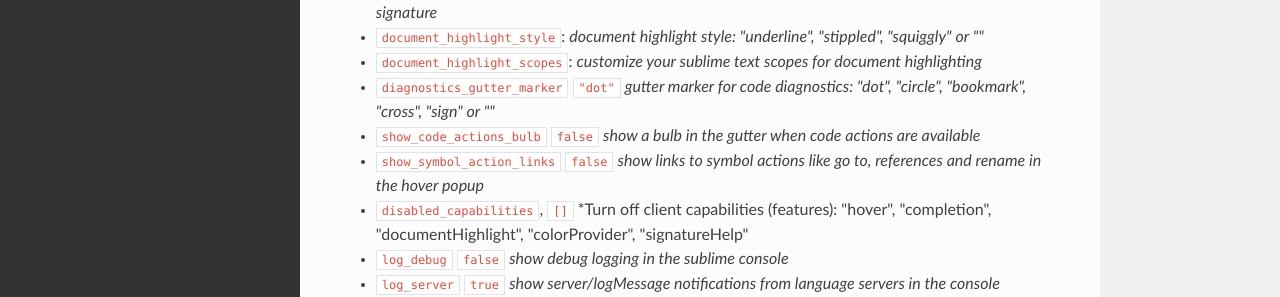
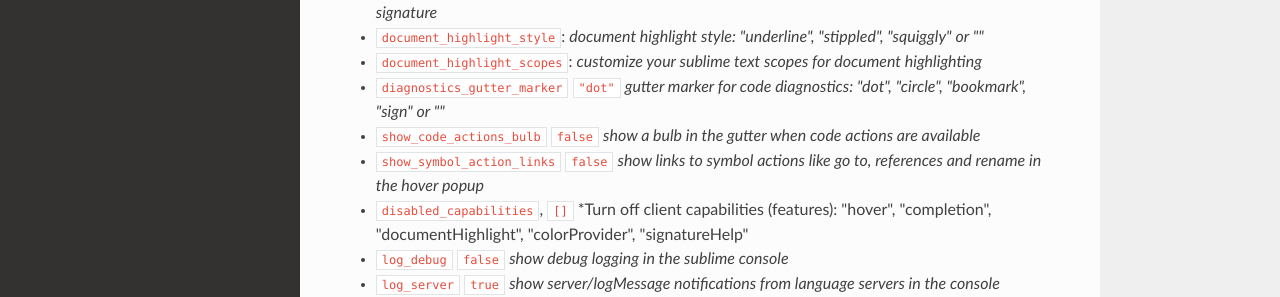
Before and after one commit to sublimelsp/LSP, an MkDocs documentation site: the page built from docs/features.md, in a window 1280 px wide and 900 px high, scrolled down 1678 px. Shown: the part 400-697 px from the top of the window. Built offline with MkDocs 1.6.1, drawn with Linux system fonts in a browser that asks for light colours; nearby versions of some CDN libraries.

Commit message:
Remove 'cross' from diagnostic icon options

```diff
--- a/docs/features.md
+++ b/docs/features.md
@@ -82,7 +82,7 @@ Add these settings to your Sublime settings, Syntax-specific settings and/or in
 * `highlight_active_signature_parameter`: *highlight the active parameter of the currently active signature*
 * `document_highlight_style`: *document highlight style: "underline", "stippled", "squiggly" or ""*
 * `document_highlight_scopes`: *customize your sublime text scopes for document highlighting*
-* `diagnostics_gutter_marker` `"dot"` *gutter marker for code diagnostics: "dot", "circle", "bookmark", "cross", "sign" or ""*
+* `diagnostics_gutter_marker` `"dot"` *gutter marker for code diagnostics: "dot", "circle", "bookmark", "sign" or ""*
 * `show_code_actions_bulb` `false` *show a bulb in the gutter when code actions are available*
 * `show_symbol_action_links` `false` *show links to symbol actions like go to, references and rename in the hover popup*
 * `disabled_capabilities`, `[]` *Turn off client capabilities (features): "hover", "completion", "documentHighlight", "colorProvider", "signatureHelp"
```
Also changed, not shown: 1 other file.
